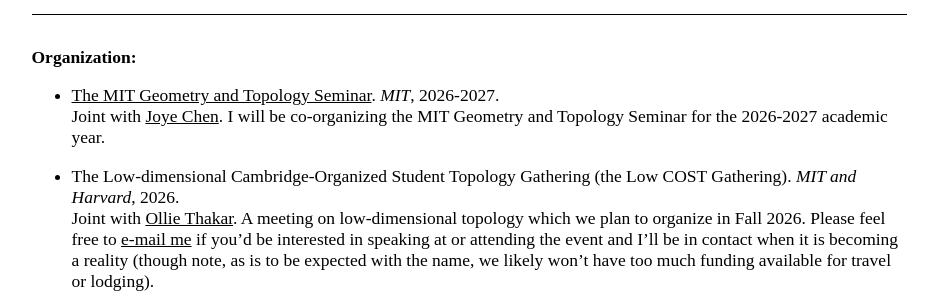
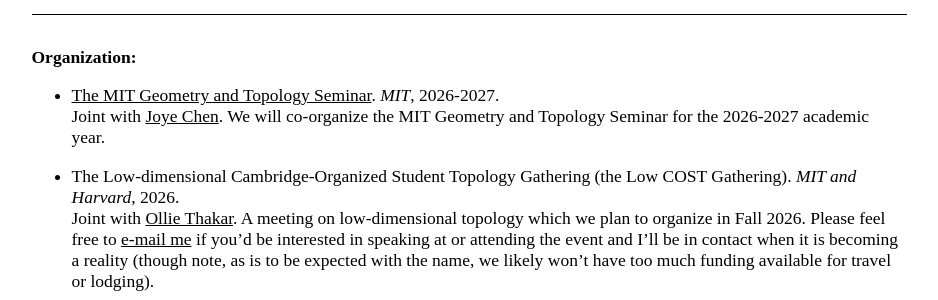
Before and after one commit to AyodejiLindblad/AyodejiLindblad.github.io, a Jekyll site: the page built from index.md, in a window 1280 px wide and 900 px high, scrolled down 2324 px. Shown: the part 154-454 px from the top of the window, without its empty margins (171-1109 px from the left). Built offline with Jekyll 4.4.1, drawn with Linux system fonts in a browser that asks for light colours; some web fonts are replaced.

Commit message:
Co-organize, we

```diff
--- a/index.md
+++ b/index.md
@@ -113,7 +113,7 @@ Joint with [Enrico Colón](https://www.math.harvard.edu/people/colon-enrico/), [
 
 * [The MIT Geometry and Topology Seminar](https://www.mit.edu/~gtseminar/). *MIT*, 2026-2027.
 Joint with [Joye Chen](https://math.mit.edu/directory/profile.html?pid=2584).
-    I will be co-organizing the MIT Geometry and Topology Seminar for the 2026-2027 academic year.
+    We will co-organize the MIT Geometry and Topology Seminar for the 2026-2027 academic year.
 
 * The Low-dimensional Cambridge-Organized Student Topology Gathering (the Low COST Gathering). *MIT and Harvard*, 2026.
 Joint with [Ollie Thakar](https://www.math.harvard.edu/people/thakar-ollie/).
```
